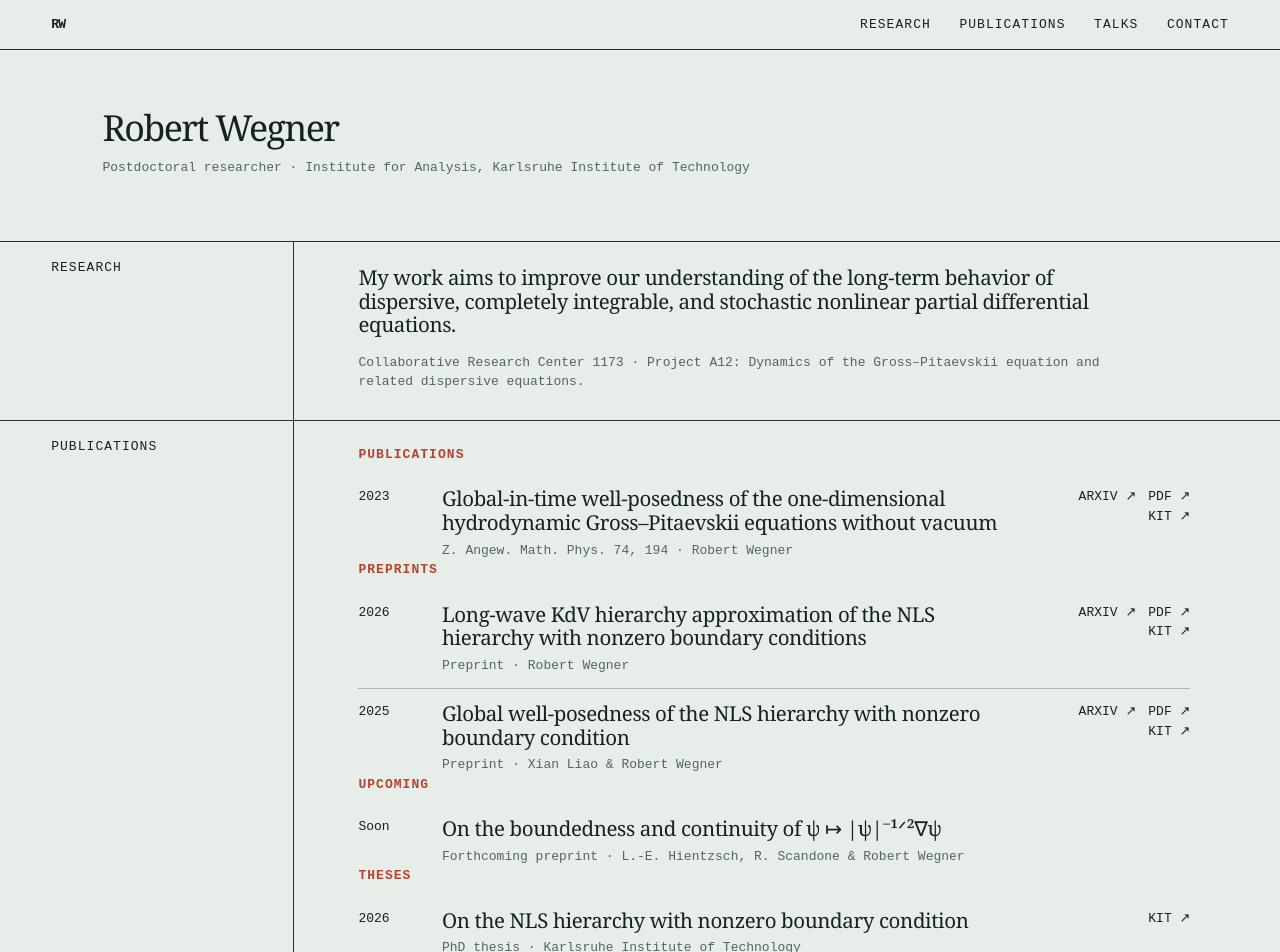
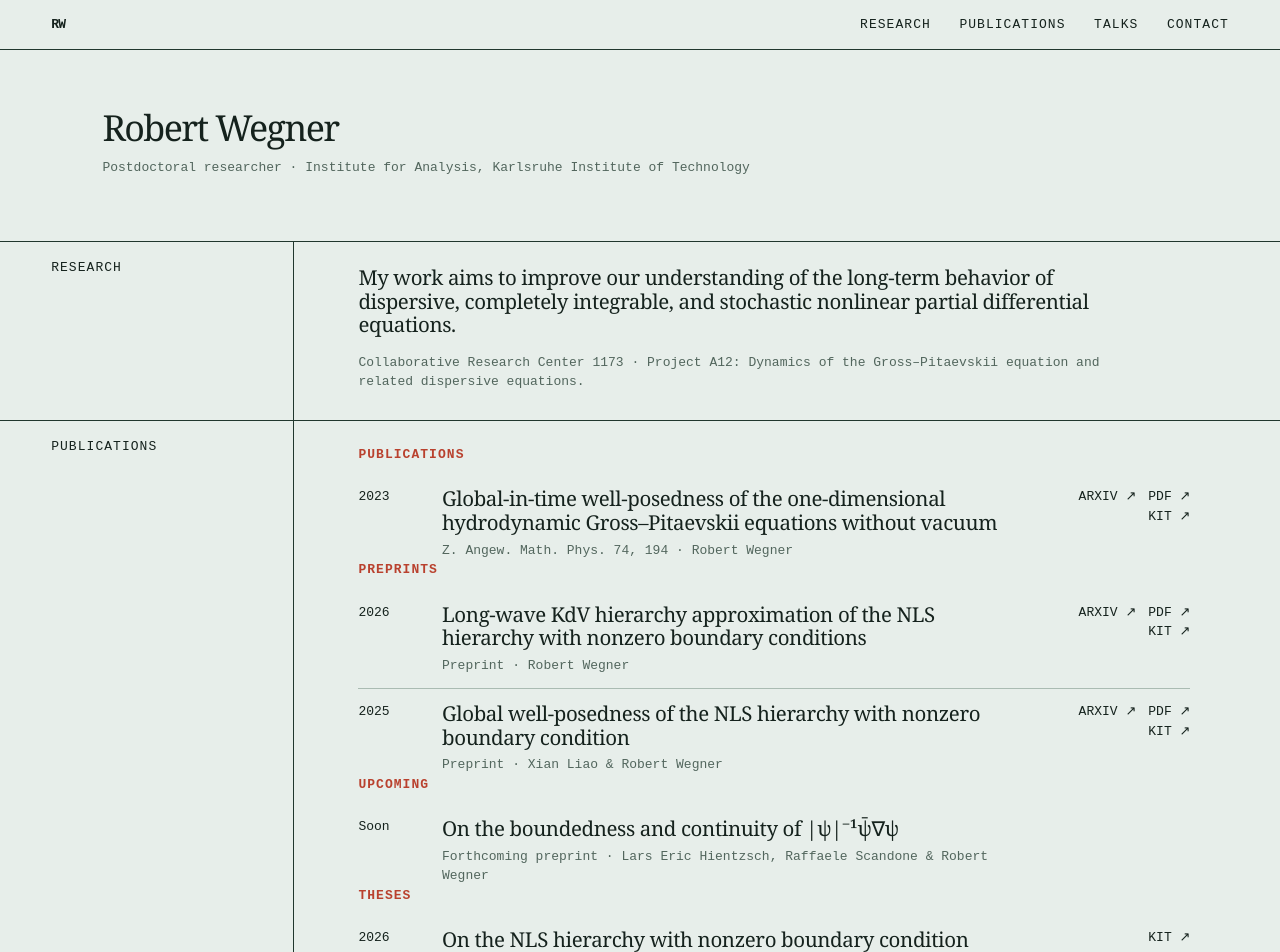
Before and after one commit to Robert-Wegner/Robert-Wegner.github.io, a Next.js app: page / in a window 1280 px wide. Shown: the top 952 px of the page. Built offline with nearby package versions, Linux system fonts and the light colour scheme.

Commit message:
Expand upcoming preprint author names

```diff
--- a/app/page.tsx
+++ b/app/page.tsx
@@ -48,8 +48,8 @@ const sections: { title: string; items: Item[] }[] = [
     title: 'Upcoming',
     items: [{
       year: 'Soon',
-      title: 'On the boundedness and continuity of ψ ↦ |ψ|⁻¹ᐟ²∇ψ',
-      detail: 'Forthcoming preprint · L.-E. Hientzsch, R. Scandone & Robert Wegner',
+      title: 'On the boundedness and continuity of |ψ|⁻¹ψ̄∇ψ',
+      detail: 'Forthcoming preprint · Lars Eric Hientzsch, Raffaele Scandone & Robert Wegner',
     }],
   },
   {
--- a/public/index.html
+++ b/public/index.html
@@ -57,7 +57,7 @@
           <h2 class="category">Upcoming</h2>
           <article class="publication">
             <span class="year">Soon</span>
-            <div><h2>On the boundedness and continuity of ψ ↦ |ψ|<sup>−1/2</sup>∇ψ</h2><p>Forthcoming preprint · L.-E. Hientzsch, R. Scandone &amp; Robert Wegner</p></div>
+            <div><h2>On the boundedness and continuity of |ψ|<sup>−1</sup>ψ̄∇ψ</h2><p>Forthcoming preprint · Lars Eric Hientzsch, Raffaele Scandone &amp; Robert Wegner</p></div>
           </article>
 
           <h2 class="category">Theses</h2>
```
